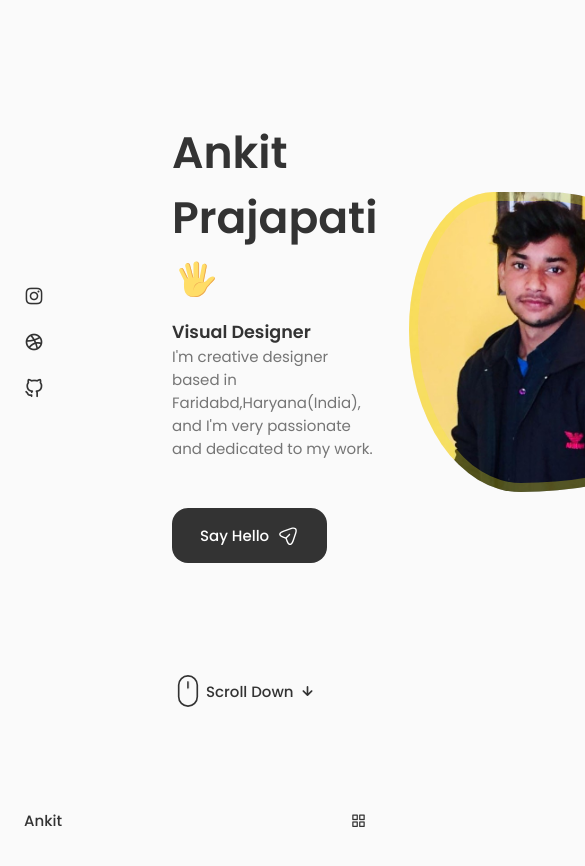
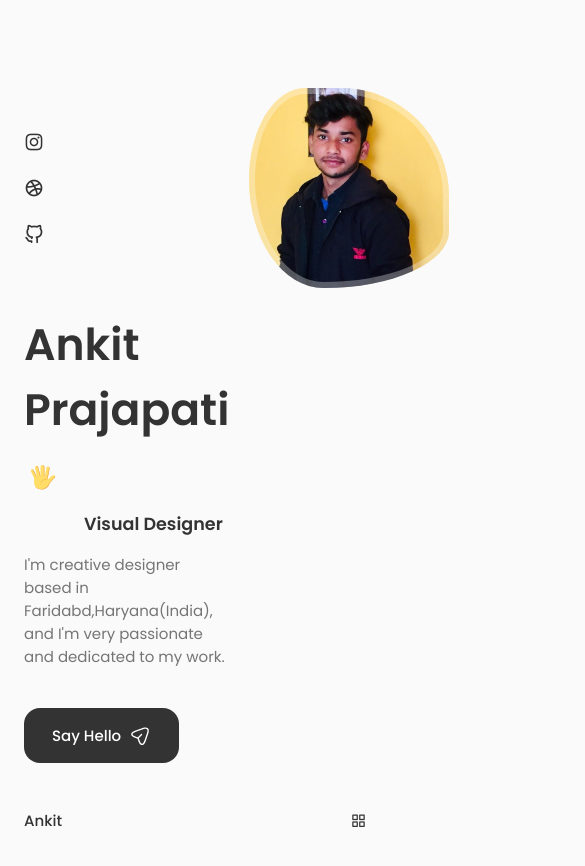
Before and after one commit to imankii01/Portfolio, a React (Create React App) app: page / in a window 390 px wide. Shown: the top 866 px of the page, 585 px wide, since content can reach past the window. Before the commit the page ends 844 px from the top, so only its background shows below. Built offline with nearby package versions, Linux system fonts and the light colour scheme.

Commit message:
Home part completed

```diff
--- a/src/components/Home/Data.jsx
+++ b/src/components/Home/Data.jsx
@@ -77,7 +77,7 @@
                     d="M10.11 14.7052C9.92005 14.7052 9.73005 14.6352 9.58005 14.4852C9.29005 14.1952 9.29005 13.7152 9.58005 13.4252L13.16 9.83518C13.45 9.54518 13.93 9.54518 14.22 9.83518C14.51 10.1252 14.51 10.6052 14.22 10.8952L10.64 14.4852C10.5 14.6352 10.3 14.7052 10.11 14.7052Z"
                     fill="var(--container-color)"
                   ></path>
-                </svg></a>
+</svg></a>
 
       </div>
     </div>
--- a/src/components/Home/home.css
+++ b/src/components/Home/home.css
@@ -38,7 +38,7 @@
 {
     position: relative;
     font-size: var(--h3-font-size);
-    padding-right: 5.4rem;
+    padding-left: 5.4rem;
     font-weight: var(--font-normal);
     margin-bottom: var(--mb-1)
     ;
@@ -66,7 +66,7 @@
     background-repeat: no-repeat;
     background-position:  center;
     background-size: cover;
-    box-shadow: inset 0 0 0 9px rgba(246, 239, 36, 0.3);
+    box-shadow: inset 0 0 0 9px rgba(255  255 255 /30%);
     width: 300px;
     height: 300px;
     order: 1;
@@ -118,3 +118,86 @@
     font-size: 1.25rem;
     color:var(--title-color)
 }
+
+/* BREAKPOINT */
+/* For large devices */
+@media screen and (max-width: 992px) {
+    .home__content{
+        grid-template-columns: 100px repeat(2, 1fr);
+        column-gap: 1.25rem;
+    }
+    .home__hand{
+     width: 26px;
+     height: 26px;
+    }
+    .home__subtitle{
+      padding-left: 3.75rem;
+      margin-bottom: var(--mb-1);
+    }
+    .home__sibtitle::before{
+        width: 42px;
+        top: 0.8rem;
+
+
+    }
+    .home__description{
+        max-width: initial;
+        margin-bottom: var(--mb-2-5);
+    }
+
+    .home__img{
+        width: 250px;
+        height: 250px;
+        box-shadow: inset 0 0 0 9px rgba(255  255 255 /30%);
+
+
+
+    }
+    .home__scroll{
+        margin-left: 7.5rem;
+
+    }
+
+  }
+
+  /* For medium devices */
+  @media screen and (max-width: 768px) {
+    .home__content{
+        grid-template-columns: 0.5fr 3fr;
+        padding-top: 3.5rem;
+
+    }
+
+    .home__img{
+        order: initial;
+        justify-self: initial;
+
+    }
+    .home__data{
+        grid-column: 1/3;
+    }
+    .home__img{
+        box-shadow: inset 0 0 0 6px rgba(255  255 255 /30%);
+        width: 200px;
+        height: 200px;
+
+    }
+    .home__scroll{
+        display: none;
+    }
+  }
+
+
+  /* For small devices */
+  @media screen and (max-width: 350px) {
+   .home__img{
+    width: 180px;
+    height: 180px;
+
+   }
+   .home__hand{
+    width: 22px;
+    height: 22px;
+   }
+
+  }
```
